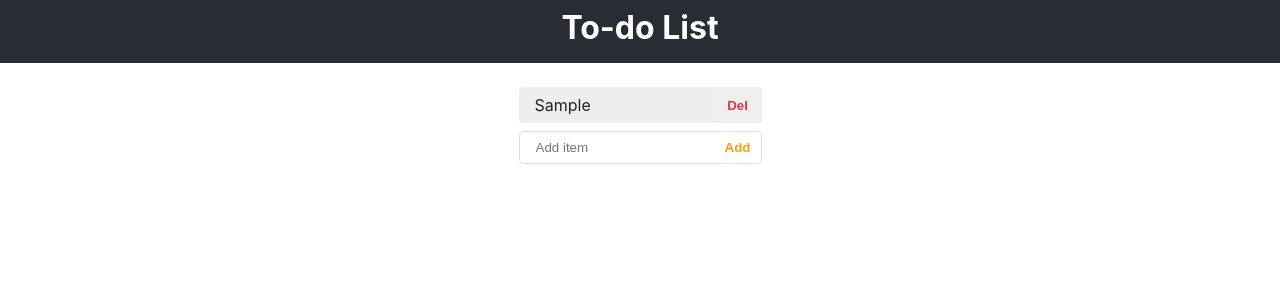
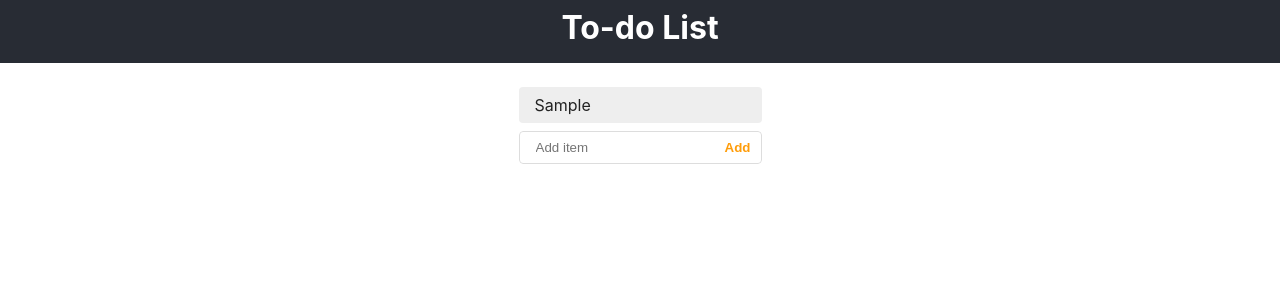
Before and after one commit to nenadpejic/react-to-do-list, a React (Create React App) app: page / in a window 1280 px wide. Both pictures are taken after typing "Sample" into the empty fields and a click on the button "Add". Shown: the part 138-424 px from the top of the page. Built offline with nearby package versions, Linux system fonts and the light colour scheme.

Commit message:
Made Del button appear on hover

```diff
--- a/src/App.css
+++ b/src/App.css
@@ -53,7 +53,7 @@
   justify-content: center;
   align-items: center;
   padding-top: 1rem;
-  padding-bottom: 3rem;
+  padding-bottom: 4rem;
 }
 
 .App-footer {
--- a/src/components/ToDoItem.jsx
+++ b/src/components/ToDoItem.jsx
@@ -7,6 +7,10 @@ const Li = styled.li`
   overflow: hidden;
   border-radius: 0.25rem;
   margin: 0.5rem 0;
+
+  &:hover > button {
+    display: inline-block;
+  }
 `;
 
 const Span = styled.span`
@@ -17,6 +21,7 @@ const Span = styled.span`
 `;
 
 const Button = styled.button`
+  display: none;
   border: none;
   position: absolute;
   width: 3rem;
```
